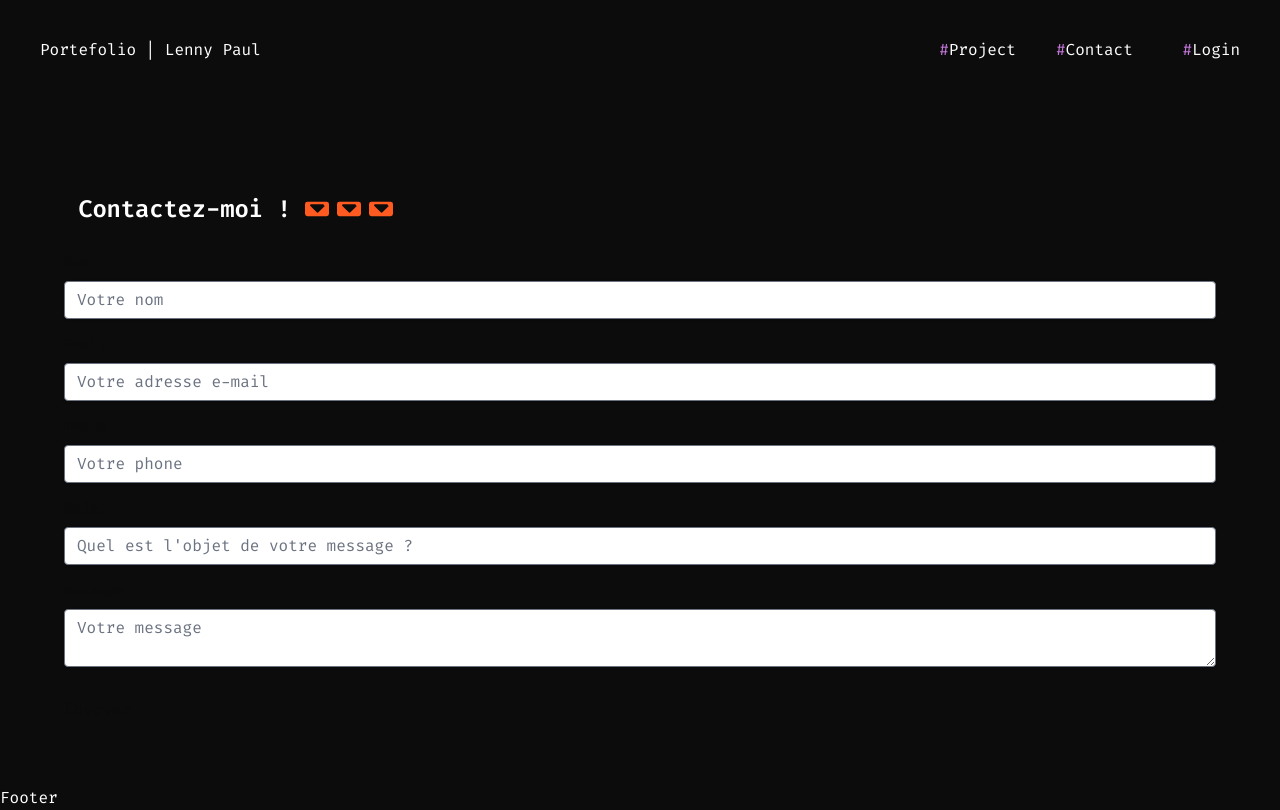
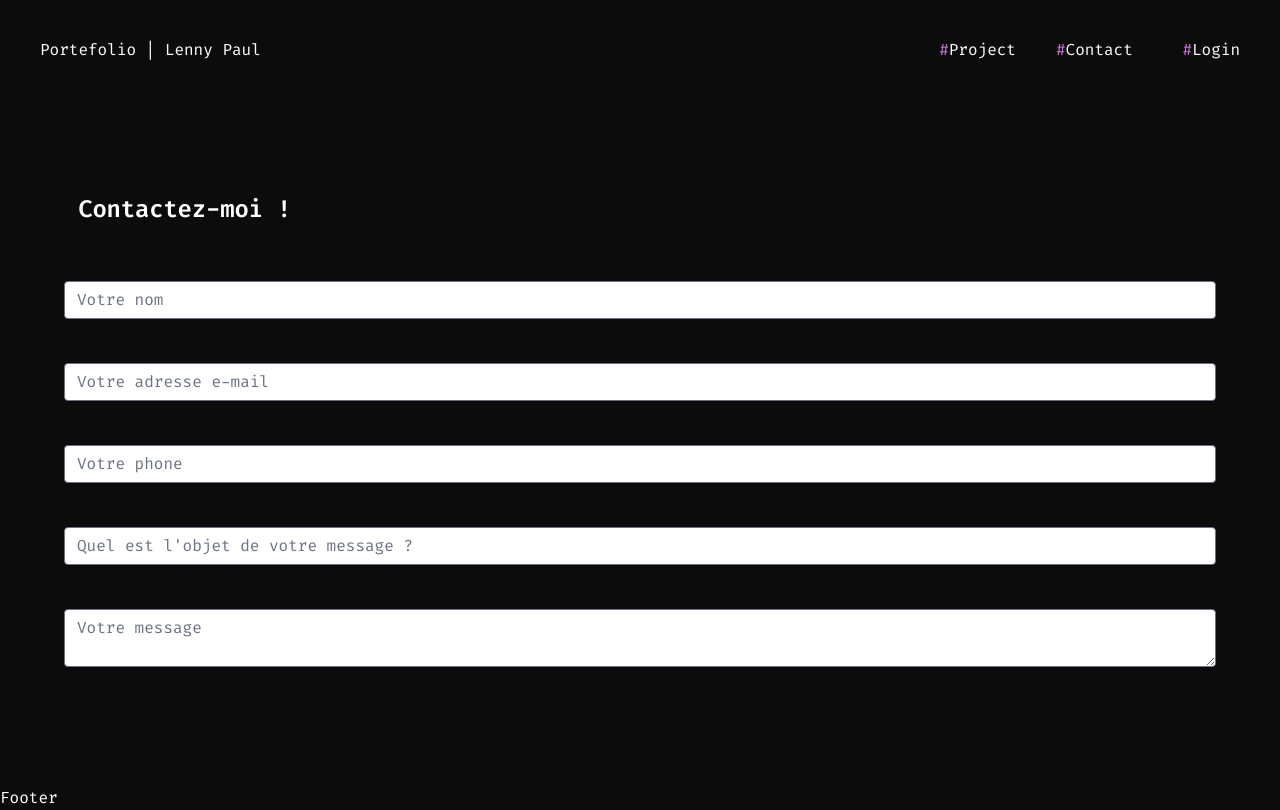
Before and after one commit to Webstart-Vincent/portfolio-next-js-LennyPaul, a Next.js app: page /contact in a window 1280 px wide. Built offline with nearby package versions, Linux system fonts and the light colour scheme; no server answers.

Commit message:
add courrier

```diff
--- a/package.json
+++ b/package.json
@@ -11,7 +11,7 @@
   "dependencies": {
     "@headlessui/react": "^1.7.13",
     "@next/font": "^13.1.2",
-    "@trycourier/courier": "^4.1.1",
+    "@trycourier/courier": "^4.2.0",
     "@types/node": "18.11.18",
     "@types/react": "18.0.27",
     "@types/react-dom": "18.0.10",
--- a/pages/admin/works/update/[_id].tsx
+++ b/pages/admin/works/update/[_id].tsx
@@ -109,7 +109,7 @@ export default function CreateWork(){
                     <form onSubmit={handleSubmit} className="flex flex-col pl-[50px]">
                         <input type="text" id="title" name="title" placeholder="Titre du projet" value={workEdit.title} onChange={handleChange} className="border-b-2 border-black mb-[20px] w-[50%] py-[10px] px-[20px]" />
                         <input type="text" id="seo.title"  placeholder="Titre seo du projet" value={workEdit.seo.title} onChange={handleChange} className="border-b-2 border-black mb-[20px] w-[50%] py-[10px] px-[20px]"  />
-                        <textarea id="seo.description" placeholder="Description seo du projet" value={workEdit.seo.description} onChange={handleChange} className="border-b-2 border-black mb-[20px] w-[50%] h-fit py-[10px] px-[20px]" ></textarea>
+                        <textarea id="seo.description" placeholder="Description seo du projet" value={workEdit.seo.description} onChange={handleChange} className="border-b-2 border-black mb-[20px] w-[50%] h-fit py-[10px] px-[20px]"></textarea>
                         <input type="text" id="slug" name="slug" placeholder="Slug du projet" value={workEdit.slug} onChange={handleChange} className="border-b-2 border-black mb-[20px] w-[50%] py-[10px] px-[20px]"  />
                         <input type="hidden" id="coverImage" name="coverImage" placeholder="Image du projet" value={workEdit.coverImage} onChange={handleChange}  className="border-b-2 border-black mb-[20px] w-[50%] py-[10px] px-[20px]" />
                         <CldUploadWidget uploadPreset={process.env.NEXT_PUBLIC_CLOUDINARY_UPLOAD_PRESET}
--- a/pages/api/mail/index.tsx
+++ b/pages/api/mail/index.tsx
@@ -39,7 +39,7 @@ const handler = async (req: NextApiRequest, res: NextApiResponse) => {
                         message: message
                     },
                     to: {
-                        email: "fred79272@gmail.com"
+                        email: "lenpaul7@gmail.com"
                     }
                 }
             });
--- a/pages/contact/index.tsx
+++ b/pages/contact/index.tsx
@@ -1,5 +1,6 @@
-import { FC } from 'react';
+import React,{ FC } from 'react';
 import {  useState, useEffect } from 'react'
+
 
 
 const Contact: FC = () => {
@@ -83,17 +84,6 @@ const Contact: FC = () => {
                     <h2 className="whitespace-nowrap text-2xl w-auto font-semibold text-white-700 align-middle flex items-center">
                         &nbsp;Contactez-moi !&nbsp;
                     </h2>
-                    <span className="w-full flex items-center">
-                        <svg className="letters letter1 h-6 w-6 text-orange-500 mr-2" viewBox="0 0 20 20" fill="currentColor">
-                            <path d="M2 4a2 2 0 00-2 2v8a2 2 0 002 2h16a2 2 0 002-2V6a2 2 0 00-2-2H2zm14.707 3.293l-5.5 5.5a1 1 0 01-1.414 0l-5.5-5.5A1 1 0 015.5 6h9a1 1 0 011.207 1.293z"></path>
-                        </svg>
-                        <svg className="letters letter2 h-6 w-6 text-orange-500 mr-2" viewBox="0 0 20 20" fill="currentColor">
-                            <path d="M2 4a2 2 0 00-2 2v8a2 2 0 002 2h16a2 2 0 002-2V6a2 2 0 00-2-2H2zm14.707 3.293l-5.5 5.5a1 1 0 01-1.414 0l-5.5-5.5A1 1 0 015.5 6h9a1 1 0 011.207 1.293z"></path>
-                        </svg>
-                        <svg className="letters letter3 h-6 w-6 text-orange-500 mr-2" viewBox="0 0 20 20" fill="currentColor">
-                            <path d="M2 4a2 2 0 00-2 2v8a2 2 0 002 2h16a2 2 0 002-2V6a2 2 0 00-2-2H2zm14.707 3.293l-5.5 5.5a1 1 0 01-1.414 0l-5.5-5.5A1 1 0 015.5 6h9a1 1 0 011.207 1.293z"></path>
-                        </svg>
-                    </span>
                 </div>
 
                 {message &&
```
Also changed, not shown: 2 other files (tests, documents, lock files or other folders).
